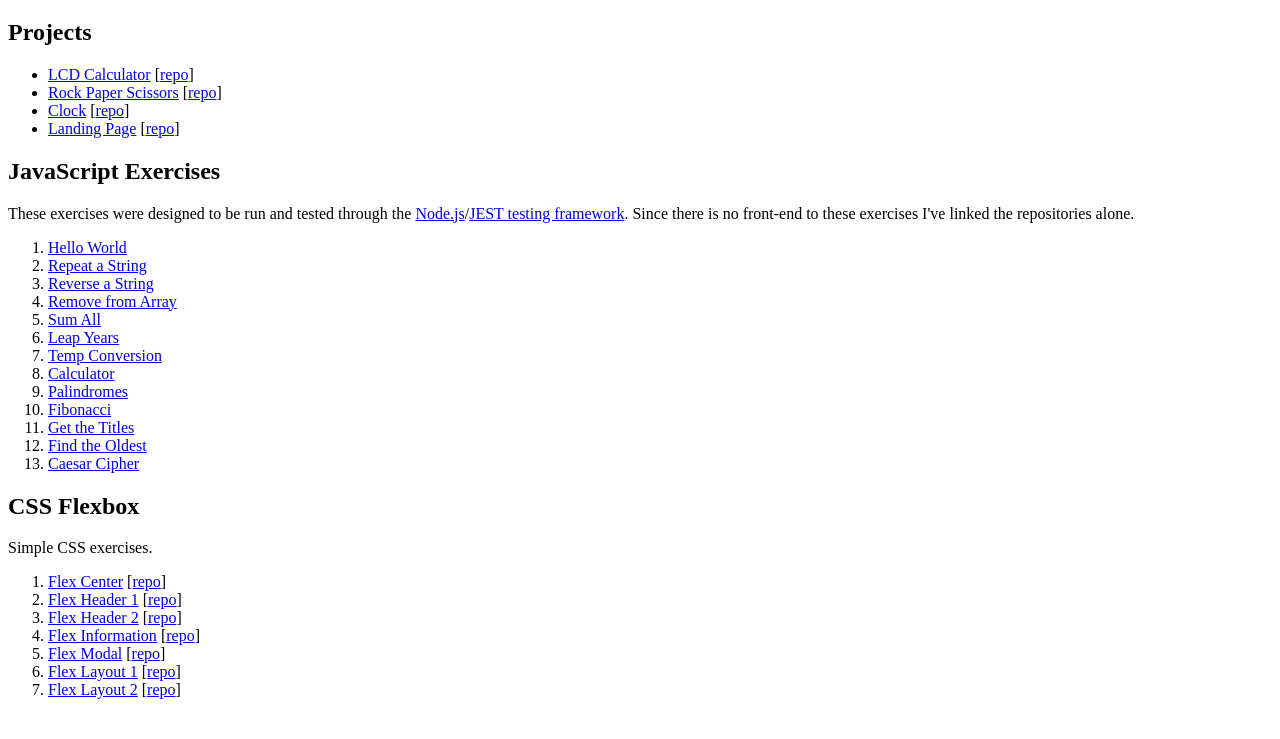
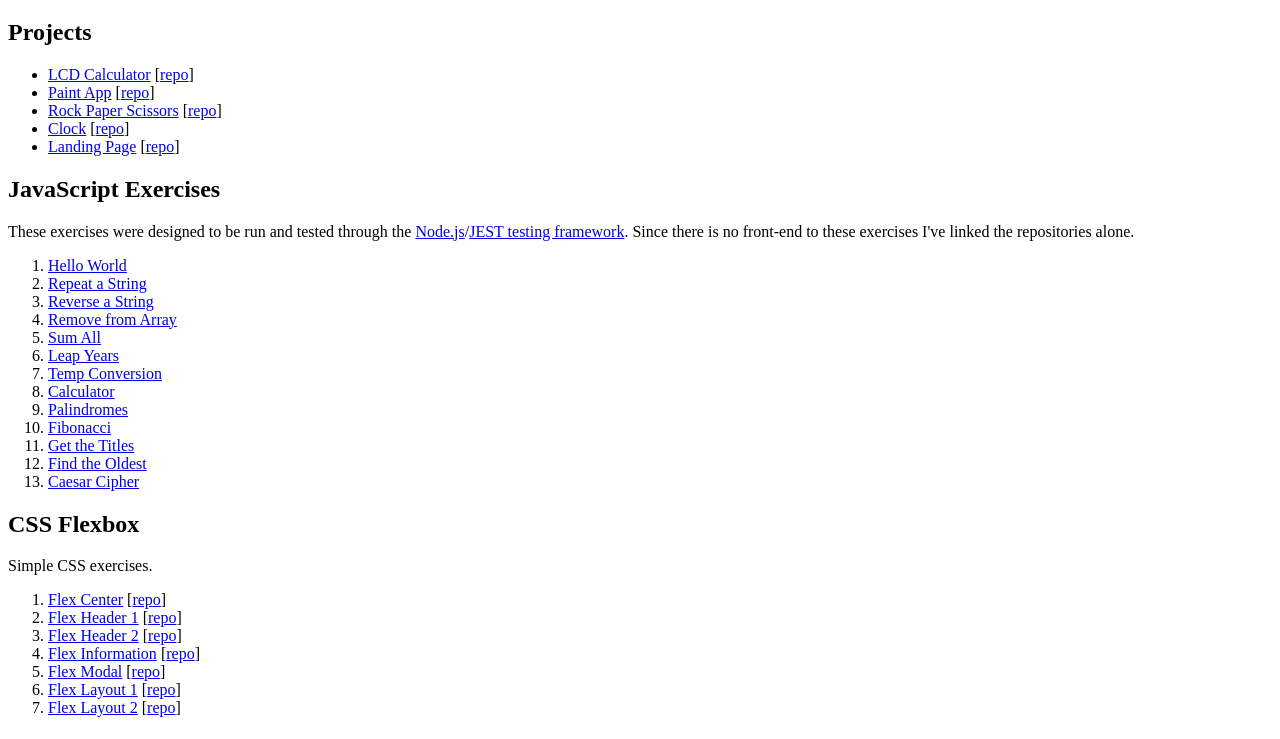
Before and after one commit to deanwagner/odin_project, a plain HTML site: page index.html in a window 1280 px wide. Shown: the part 61-800 px from the top of the page. Drawn offline with Linux system fonts and the light colour scheme.

Commit message:
added paint project

```diff
--- a/index.html
+++ b/index.html
@@ -14,6 +14,10 @@
             <li>
                 <a href="https://deanwagner.github.io/calculator/">LCD Calculator</a>
                 [<a href="https://github.com/deanwagner/calculator">repo</a>]
+            </li>
+            <li>
+                <a href="https://deanwagner.github.io/paint/">Paint App</a>
+                [<a href="https://github.com/deanwagner/paint">repo</a>]
             </li>
             <li>
                 <a href="https://deanwagner.github.io/rock-paper-scissors/">Rock Paper Scissors</a>
```
